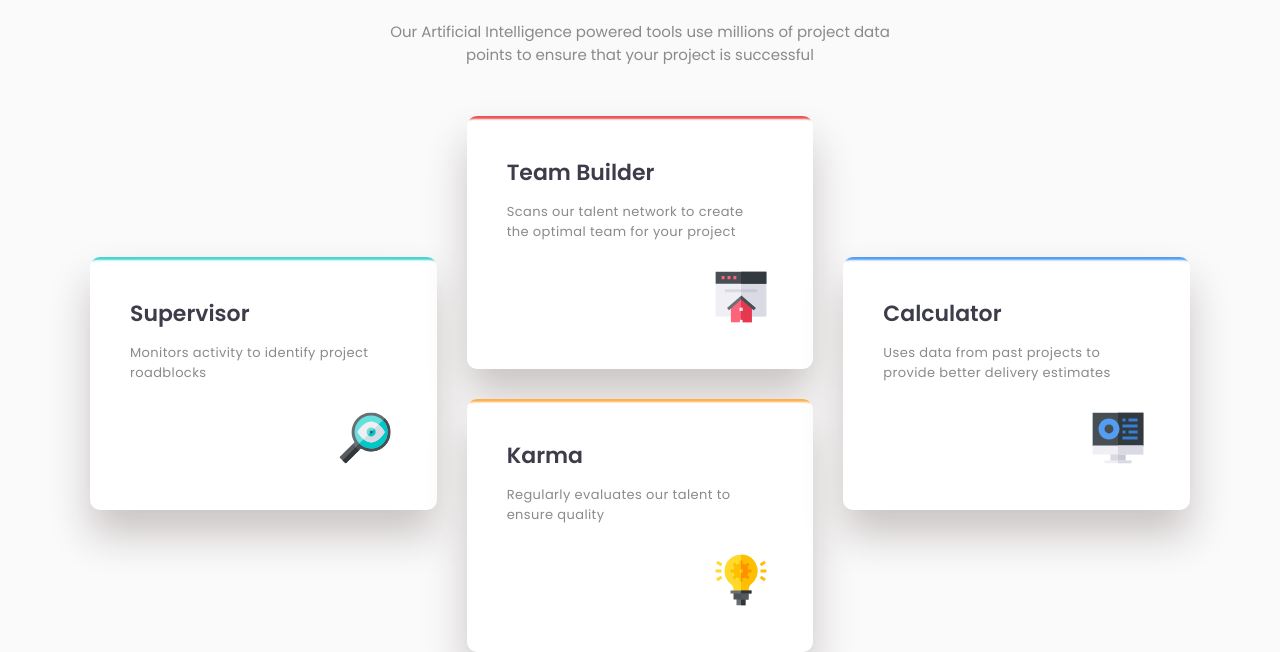
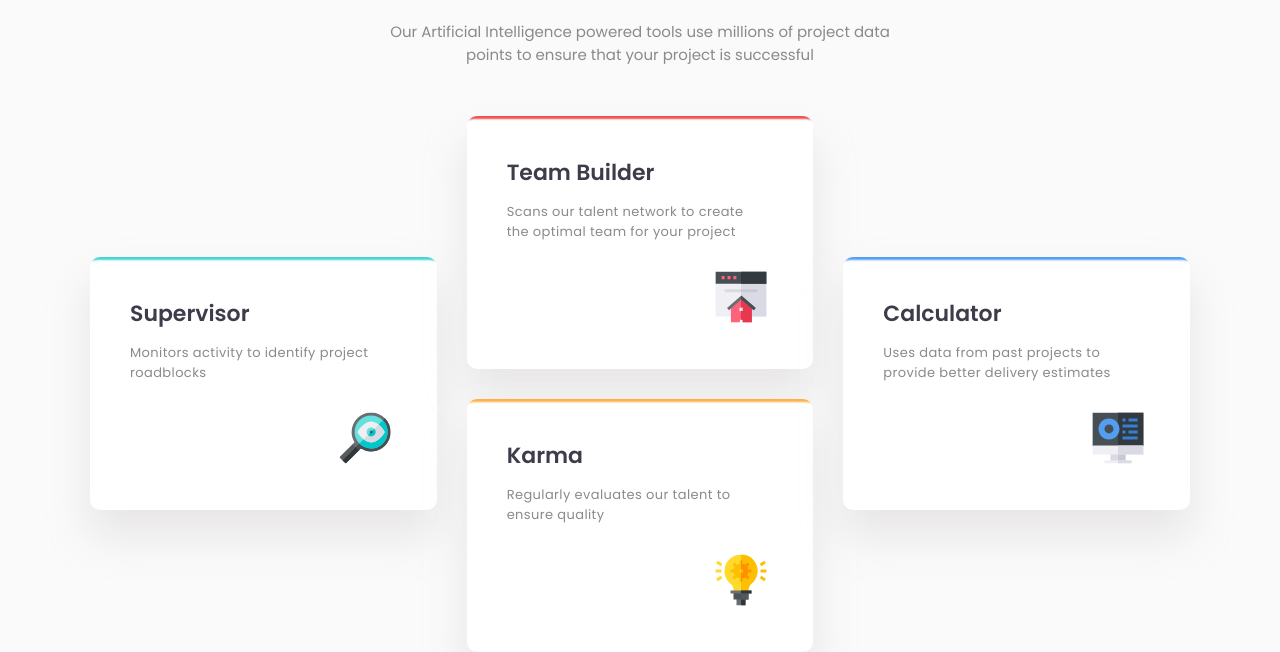
Before and after one commit to klaudiaholyst/-Four-card-feature-section-challenge-from-Frontend-Mentor-, a website: page index.html in a window 1280 px wide. Shown: the part 155-807 px from the top of the page. Drawn offline with Linux system fonts and the light colour scheme.

Commit message:
article shadows softened

```diff
--- a/styles/scss/main.scss
+++ b/styles/scss/main.scss
@@ -53,34 +53,34 @@ body {
         transform: scale(0.8);
     }
     &--supervisor {
-        -webkit-box-shadow: 0px 25px 40px 0px rgb(202, 196, 196),
+        -webkit-box-shadow: 0px 25px 40px 0px rgba(202, 196, 196, 0.38),
             inset 0px 23px 2px -20px hsl(180, 62%, 55%);
-        -moz-box-shadow: 0px 25px 40px 0px rgb(202, 196, 196),
+        -moz-box-shadow: 0px 25px 40px 0px rgba(202, 196, 196, 0.38),
             inset 0px 23px 2px -20px hsl(180, 62%, 55%);
-        box-shadow: 0px 25px 40px 0px rgb(202, 196, 196),
+        box-shadow: 0px 25px 40px 0px rgba(202, 196, 196, 0.38),
             inset 0px 23px 2px -20px hsl(180, 62%, 55%);
     }
     &--team {
-        -webkit-box-shadow: 0px 25px 40px 0px rgb(202, 196, 196),
+        -webkit-box-shadow: 0px 25px 40px 0px rgba(202, 196, 196, 0.38),
             inset 0px 23px 2px -20px hsl(0, 78%, 62%);
-        -moz-box-shadow: 0px 25px 40px 0px rgb(202, 196, 196),
+        -moz-box-shadow: 0px 25px 40px 0px rgba(202, 196, 196, 0.38),
             inset 0px 23px 2px -20px hsl(0, 78%, 62%);
-        box-shadow: 0px 25px 40px 0px rgb(202, 196, 196),
+        box-shadow: 0px 25px 40px 0px rgba(202, 196, 196, 0.38),
             inset 0px 23px 2px -20px hsl(0, 78%, 62%);
     }
     &--karma {
-        -webkit-box-shadow: 0px 25px 40px 0px rgb(202, 196, 196),
+        -webkit-box-shadow: 0px 25px 40px 0px rgba(202, 196, 196, 0.38),
             inset 0px 23px 2px -20px hsl(34, 97%, 64%);
-        -moz-box-shadow: 0px 25px 40px 0px rgb(202, 196, 196),
+        -moz-box-shadow: 0px 25px 40px 0px rgba(202, 196, 196, 0.38),
             inset 0px 23px 2px -20px hsl(34, 97%, 64%);
-        box-shadow: 0px 25px 40px 0px rgb(202, 196, 196),
+        box-shadow: 0px 25px 40px 0px rgba(202, 196, 196, 0.38),
             inset 0px 23px 2px -20px hsl(34, 97%, 64%);
     }
     &--calculator {
         -webkit-box-shadow: inset 0px 23px 2px -20px hsl(212, 86%, 64%);
-        -moz-box-shadow: 0px 25px 40px 0px rgb(202, 196, 196),
+        -moz-box-shadow: 0px 25px 40px 0px rgba(202, 196, 196, 0.38),
             inset 0px 23px 2px -20px hsl(212, 86%, 64%);
-        box-shadow: 0px 25px 40px 0px rgb(202, 196, 196),
+        box-shadow: 0px 25px 40px 0px rgba(202, 196, 196, 0.38),
             inset 0px 23px 2px -20px hsl(212, 86%, 64%);
     }
     &__h2 {
```
Also changed, not shown: styles/css/main.css, 1 other file.
